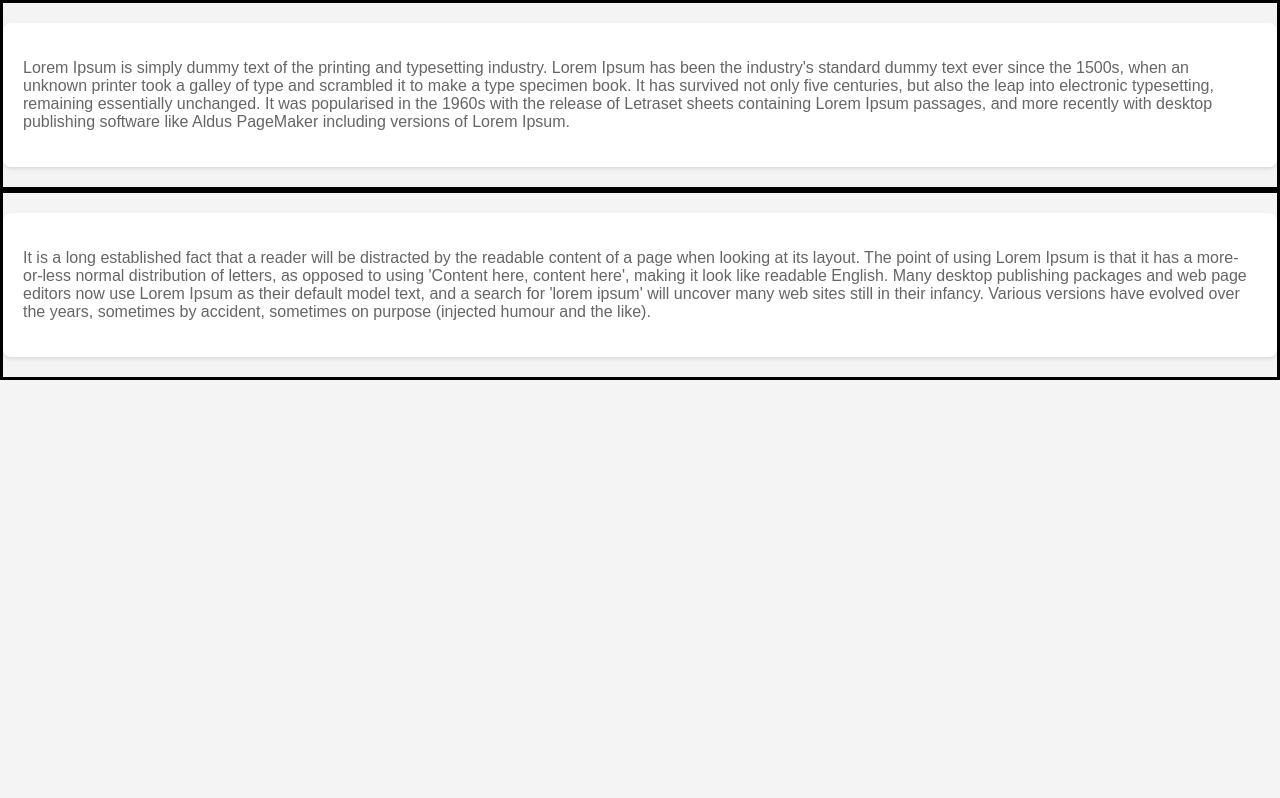
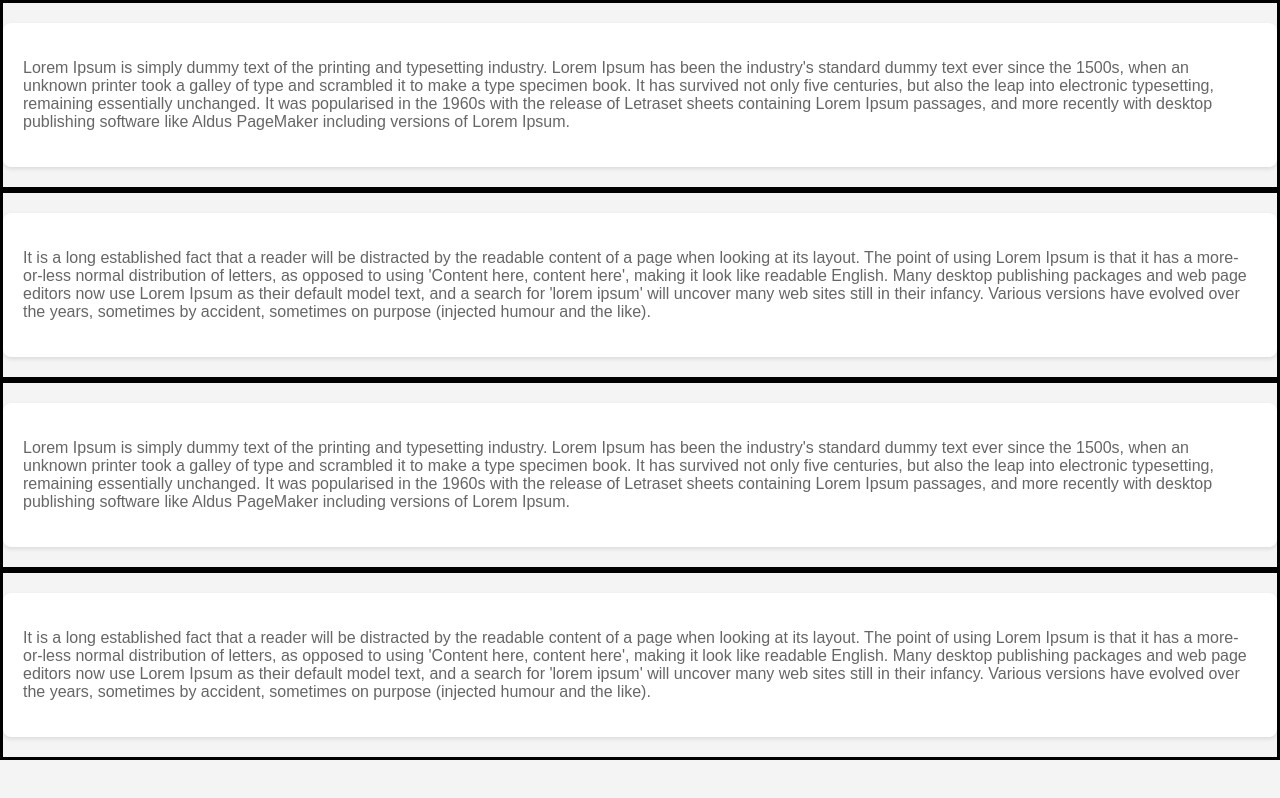
Before and after one commit to EduardEmanuelMoraru/Periodico1, a plain HTML site: page sociedad.html in a window 1280 px wide. Drawn offline with Linux system fonts and the light colour scheme.

Commit message:
Modificada pagina sociedad

```diff
--- a/sociedad.html
+++ b/sociedad.html
@@ -19,5 +19,19 @@
             <p>It is a long established fact that a reader will be distracted by the readable content of a page when looking at its layout. The point of using Lorem Ipsum is that it has a more-or-less normal distribution of letters, as opposed to using 'Content here, content here', making it look like readable English. Many desktop publishing packages and web page editors now use Lorem Ipsum as their default model text, and a search for 'lorem ipsum' will uncover many web sites still in their infancy. Various versions have evolved over the years, sometimes by accident, sometimes on purpose (injected humour and the like).</p>
         </article>
     </div>
+
+    <div style="border-style: solid; border: 1;">
+        <article>
+            <title>What is Lorem Ipsum?</title>
+            <p>Lorem Ipsum is simply dummy text of the printing and typesetting industry. Lorem Ipsum has been the industry's standard dummy text ever since the 1500s, when an unknown printer took a galley of type and scrambled it to make a type specimen book. It has survived not only five centuries, but also the leap into electronic typesetting, remaining essentially unchanged. It was popularised in the 1960s with the release of Letraset sheets containing Lorem Ipsum passages, and more recently with desktop publishing software like Aldus PageMaker including versions of Lorem Ipsum.</p>
+        </article>
+    </div>
+
+    <div style="border-style: solid; border: 1;">
+        <article>
+            <title>Why do we use it?</title>
+            <p>It is a long established fact that a reader will be distracted by the readable content of a page when looking at its layout. The point of using Lorem Ipsum is that it has a more-or-less normal distribution of letters, as opposed to using 'Content here, content here', making it look like readable English. Many desktop publishing packages and web page editors now use Lorem Ipsum as their default model text, and a search for 'lorem ipsum' will uncover many web sites still in their infancy. Various versions have evolved over the years, sometimes by accident, sometimes on purpose (injected humour and the like).</p>
+        </article>
+    </div>
 </body>
 </html>
```
